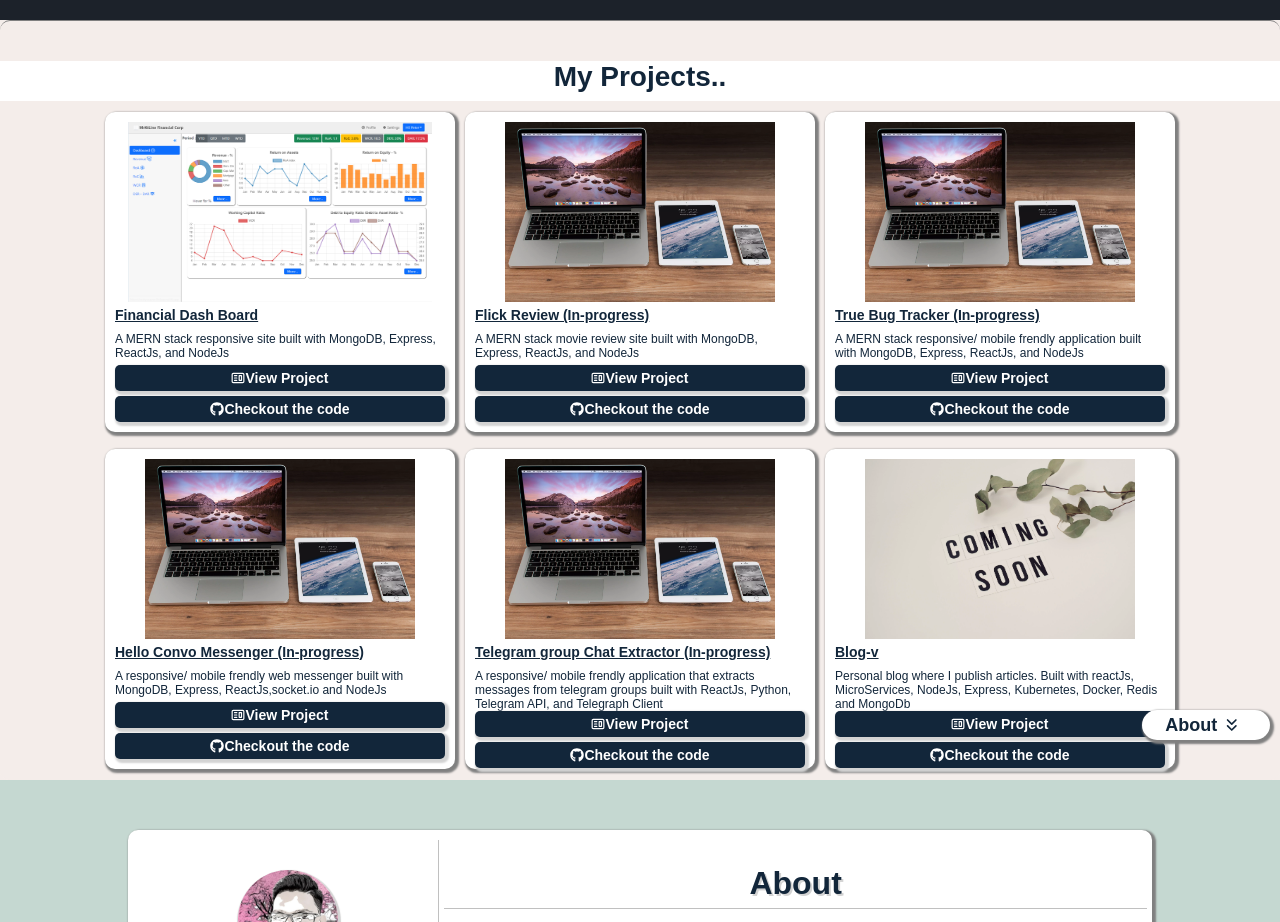
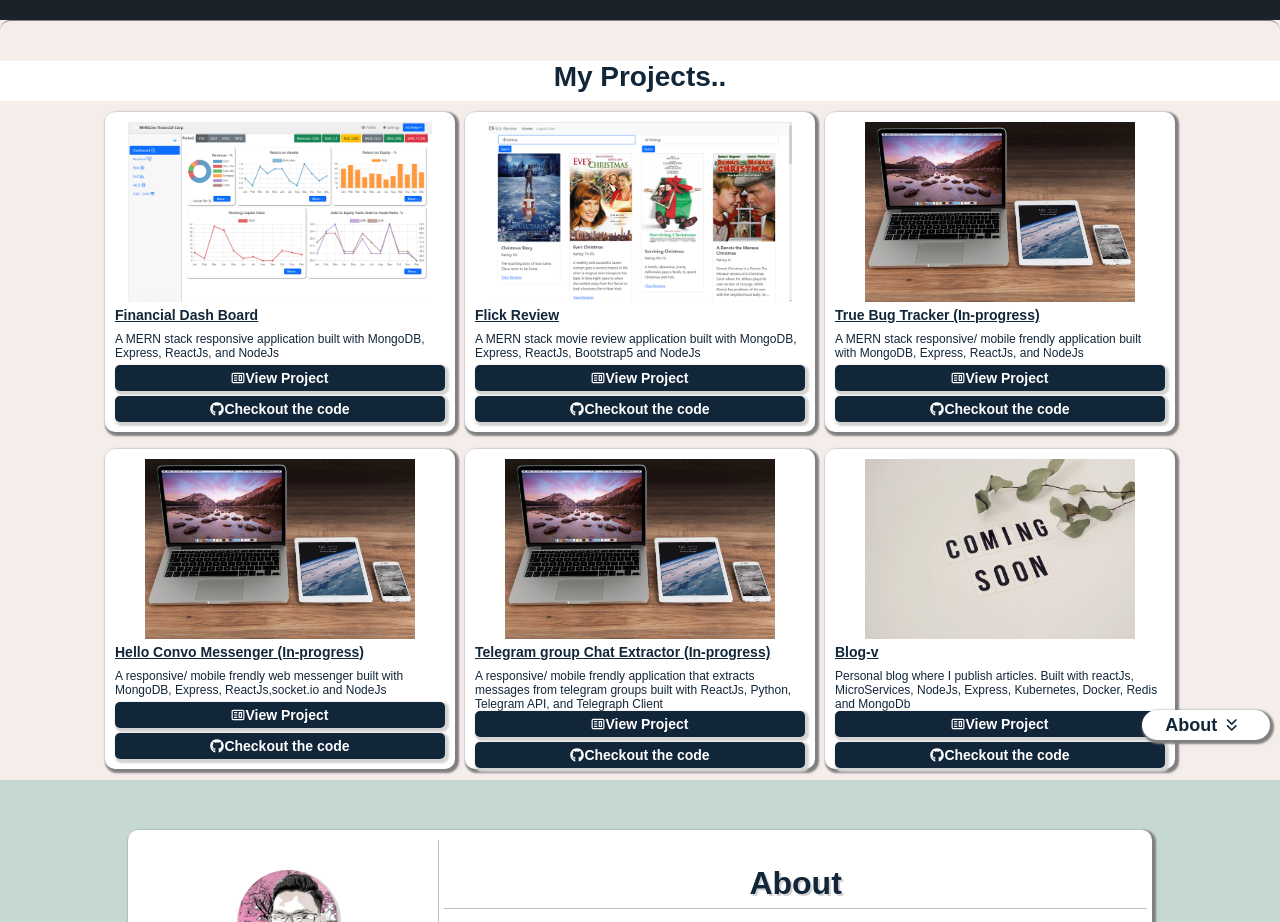
Before and after one commit to Czekk/Portfolio, a React (Create React App) app: page / in a window 1280 px wide. Shown: the part 780-1702 px from the top of the page. Built offline with nearby package versions, Linux system fonts and the light colour scheme; grey boxes are pictures that could not be loaded.

Commit message:
updated projects

```diff
--- a/src/components/ProjectsSection/Data.js
+++ b/src/components/ProjectsSection/Data.js
@@ -1,15 +1,15 @@
 export const project1 = {
     title: 'Financial Dash Board',
-    description: 'A MERN stack responsive site built with MongoDB, Express, ReactJs, and NodeJs',
+    description: 'A MERN stack responsive application built with MongoDB, Express, ReactJs, and NodeJs',
     img: require('../../images/financialApp.webp'),
     projectLink: '',
     gitHubLink: ''
 }
 
 export const project2 = {
-    title: 'Flick Review (In-progress)',
-    description: 'A MERN stack movie review site built with MongoDB, Express, ReactJs, and NodeJs',
-    img: require('../../images/inprogress.webp'),
+    title: 'Flick Review',
+    description: 'A MERN stack movie review application built with MongoDB, Express, ReactJs, Bootstrap5 and NodeJs',
+    img: require('../../images/FlickReview.webp'),
     projectLink: '',
     gitHubLink: ''
 }
--- a/src/components/ProjectsSection/index.js
+++ b/src/components/ProjectsSection/index.js
@@ -32,8 +32,8 @@ const ProjectsSection = () => {
                         <CardImg src={project2.img} />
                         <ProjectTitle>{project2.title}</ProjectTitle>
                         <ProjectsP>{project2.description}</ProjectsP>
-                        <ViewBtn href= ""><CgWebsite/> View Project  </ViewBtn>
-                        <GithubBtn href="https://github.com/Czekk/FlickReview.git" target={'_blank'} rel='git hub project page'><FaGithub/> Checkout the code  </GithubBtn>
+                        <ViewBtn href= "https://adoring-snyder-f67a64.netlify.app" target={'_blank'} rel='Flick Review Application'><CgWebsite/> View Project  </ViewBtn>
+                        <GithubBtn href="https://github.com/Czekk/FlickReview-Complete.git" target={'_blank'} rel='git hub project page'><FaGithub/> Checkout the code  </GithubBtn>
                     </ProjectsCard>
                     <ProjectsCard>
                         <CardImg src={project3.img} />
```
Also changed, not shown: src/images/FlickReview.webp (added).
